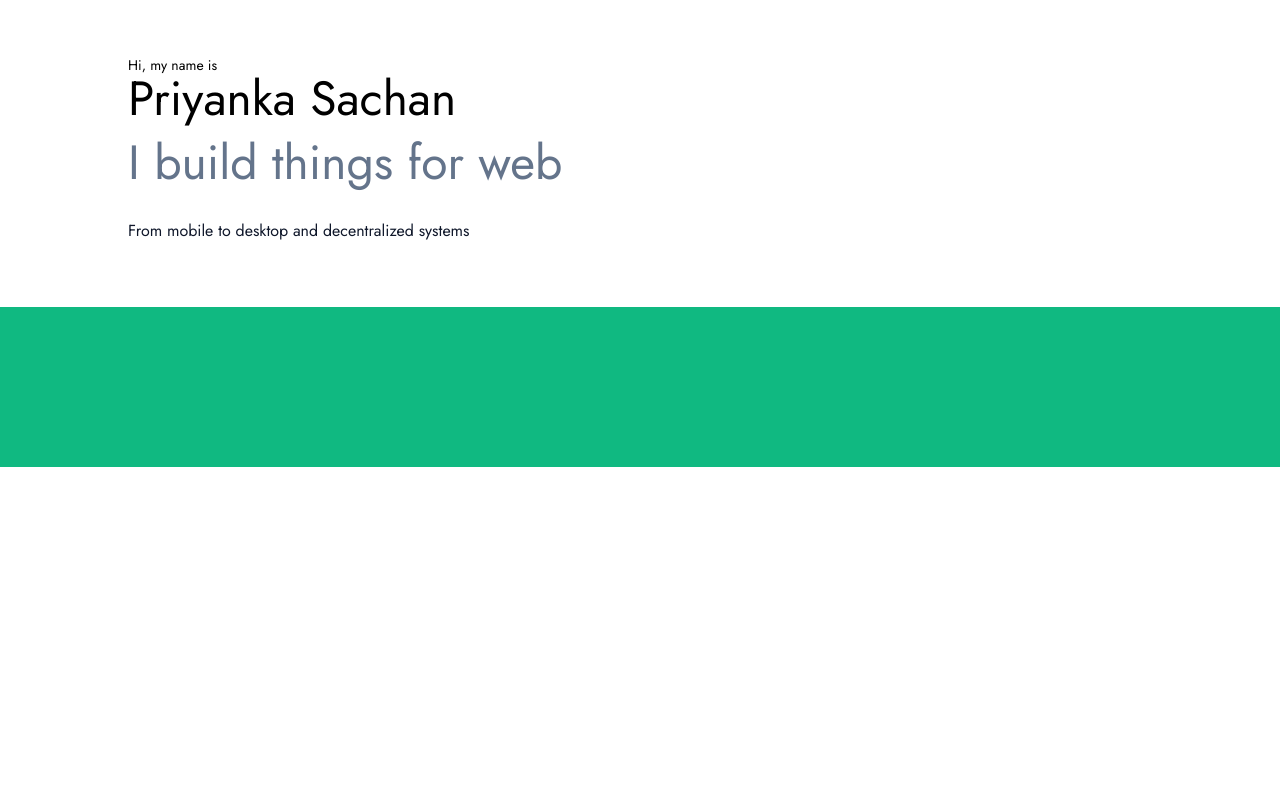
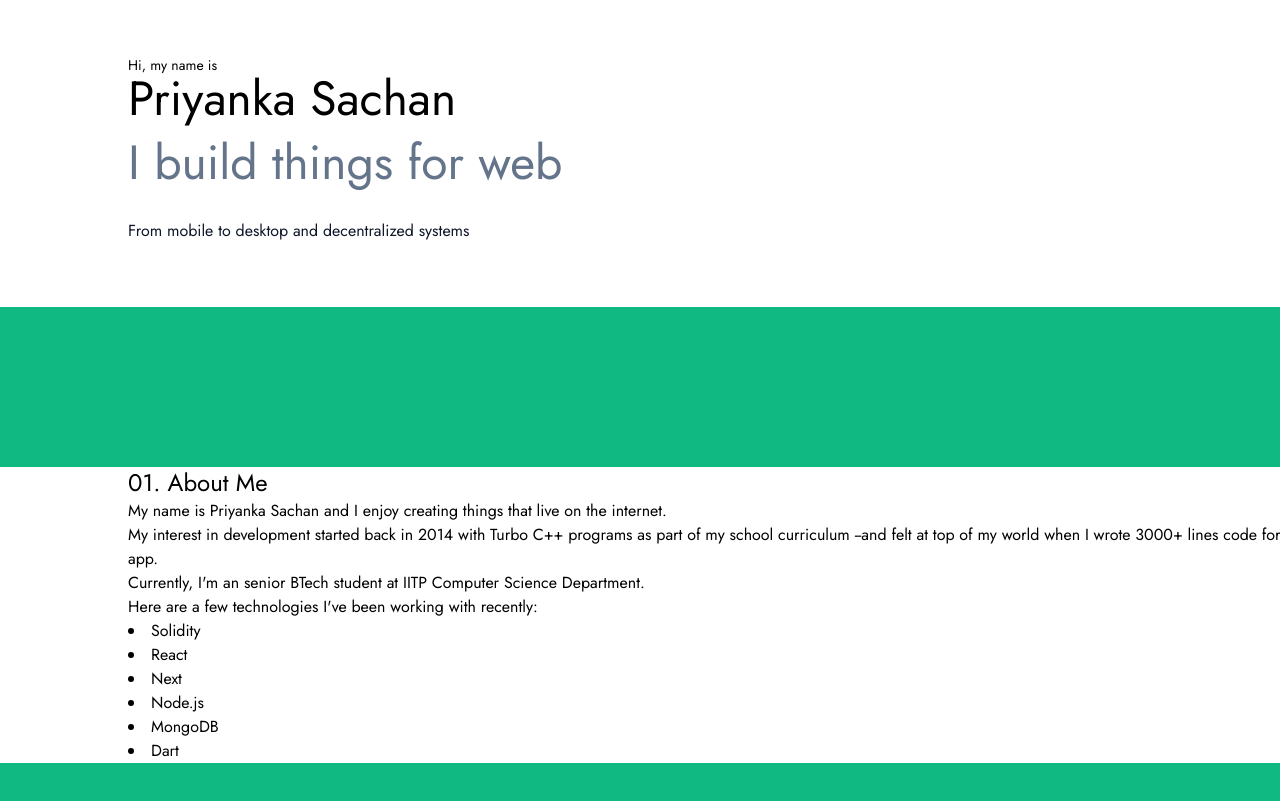
Before and after one commit to Priyanka-Sachan/Priyanka-Sachan.github.io, a Next.js app: page / in a window 1280 px wide. Shown: the part 137-938 px from the top of the page. Before the commit the page ends 800 px from the top, so only its background shows below. Built offline with nearby package versions, Linux system fonts and the light colour scheme.

Commit message:
Add about page

```diff
--- /dev/null
+++ b/components/About.js
@@ -0,0 +1,29 @@
+export default function About() {
+  return (
+    <section className="container ml-32">
+      <h3 className="text-2xl">01. About Me</h3>
+      <p>
+        My name is Priyanka Sachan and I enjoy creating things that live on the
+        internet.{' '}
+      </p>
+      <p>
+        My interest in development started back in 2014 with Turbo C++ programs
+        as part of my school curriculum --and felt at top of my world when I
+        wrote 3000+ lines code for a train reservation app.
+      </p>
+      <p>
+        Currently, I'm an senior BTech student at IITP Computer Science
+        Department.
+      </p>
+      <p>Here are a few technologies I've been working with recently:</p>
+      <ul className="list-disc list-inside">
+        <li>Solidity</li>
+        <li>React</li>
+        <li>Next</li>
+        <li>Node.js</li>
+        <li>MongoDB</li>
+        <li>Dart</li>
+      </ul>
+    </section>
+  )
+}
--- a/pages/index.js
+++ b/pages/index.js
@@ -1,4 +1,5 @@
 import Head from 'next/head'
+import About from '../components/About'
 import Hero from '../components/Hero'
 
 export default function Home() {
@@ -15,6 +16,8 @@ export default function Home() {
       <div className="container">
         <Hero />
         <div className="w-screen h-40 bg-emerald-500"></div>
+        <About />
+        <div className="w-screen h-40 bg-emerald-500"></div>
       </div>
     </div>
   )
```
